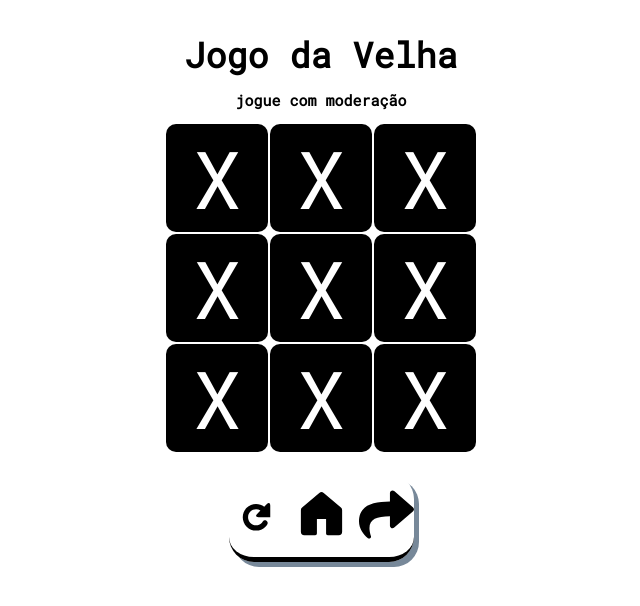
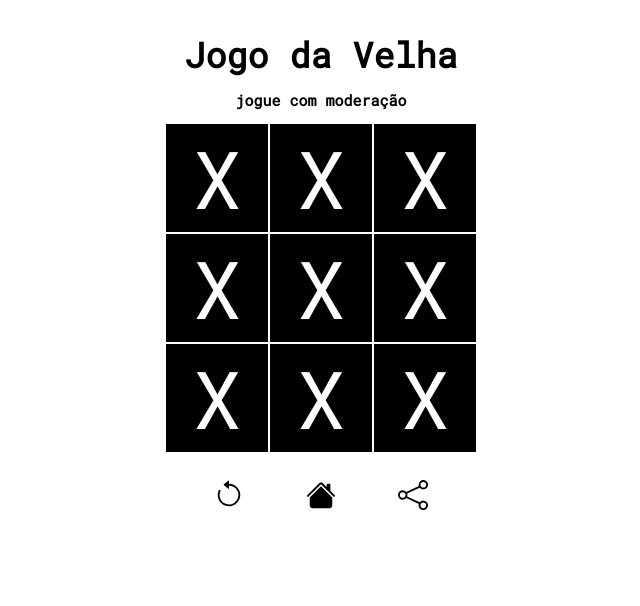
Before and after one commit to rodrigvues/JogoDaVelha-Next.Js, a Next.js app: page / in a window 1280 px wide. Shown: the top 606 px of the page, without its empty margins (319-959 px from the left). Built offline with nearby package versions, Linux system fonts and the light colour scheme.

Commit message:
melhorando buttons

```diff
--- a/app/globals.css
+++ b/app/globals.css
@@ -44,7 +44,6 @@ button:hover {
 } */
 
 td {
-    border-radius: 10px;
     width: 100px;
     height: 100px;
     font-size: 80px;
@@ -66,14 +65,24 @@ a {
     margin-top: 10px;
 }
 
-.buttom{
-    margin-top: 20px;
+.button{
     display: flex;
     flex-direction: row;
-    gap: 10px;
+    gap: 30px;
     justify-content: center;
-    align-items: baseline;
-    border-radius: 25px;
-    border-bottom: 5px solid black;
-    box-shadow: 5px 5px lightslategray;
+    align-items: center;
 }
+
+a {
+    display: flex;
+    justify-content: center;
+    align-items: center;
+    font-size: 30px;
+    transition: 1s;
+    padding: 16px;
+    border-radius: 60%;
+}
+
+a:hover {
+    background: rgba(0, 0, 0, 0.2);
+}
--- a/app/page.tsx
+++ b/app/page.tsx
@@ -1,7 +1,7 @@
-import Image from 'next/image'
-import { TiRefresh } from "react-icons/ti";
-import { GoHomeFill } from "react-icons/go";
-import { FaShare } from "react-icons/fa";
+import { BsArrowCounterclockwise } from "react-icons/bs";
+import { BsFillHouseFill } from "react-icons/bs";
+import { BsShare } from "react-icons/bs";
+
 
 export default function Home() {
   return (
@@ -27,10 +27,10 @@ export default function Home() {
           </tr>
         </tbody>
       </table>
-      <div className='buttom'>
-        <a  href="/"> <TiRefresh /> </a>
-        <a href="/"> <GoHomeFill /> </a>
-        <a href="/"> <FaShare /> </a>
+      <div className='button'>
+        <a href="/"><BsArrowCounterclockwise /></a>
+        <a href="/"><BsFillHouseFill /></a>
+        <a href="/"><BsShare /></a>
       </div>
     </div>
   )
```
